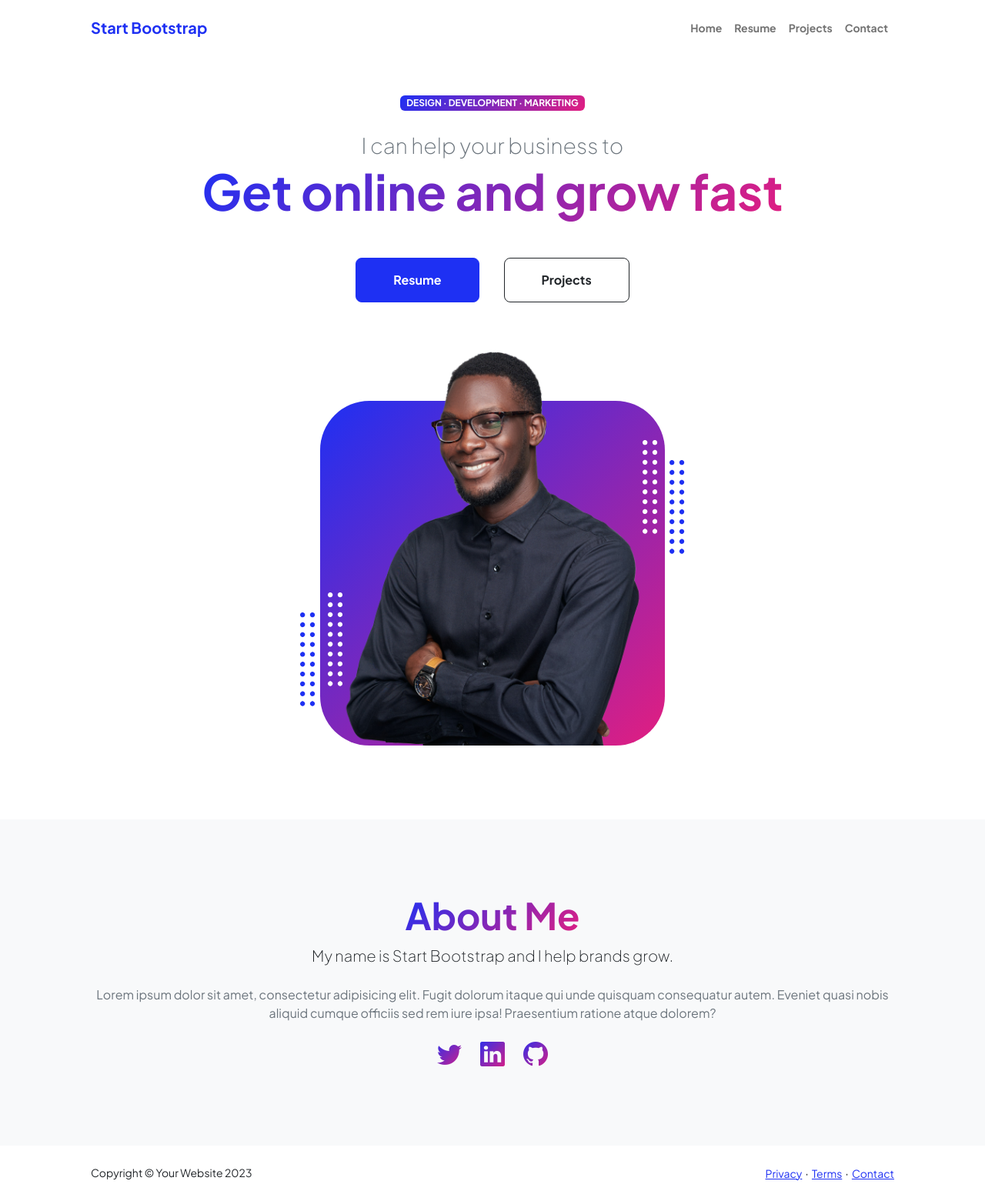
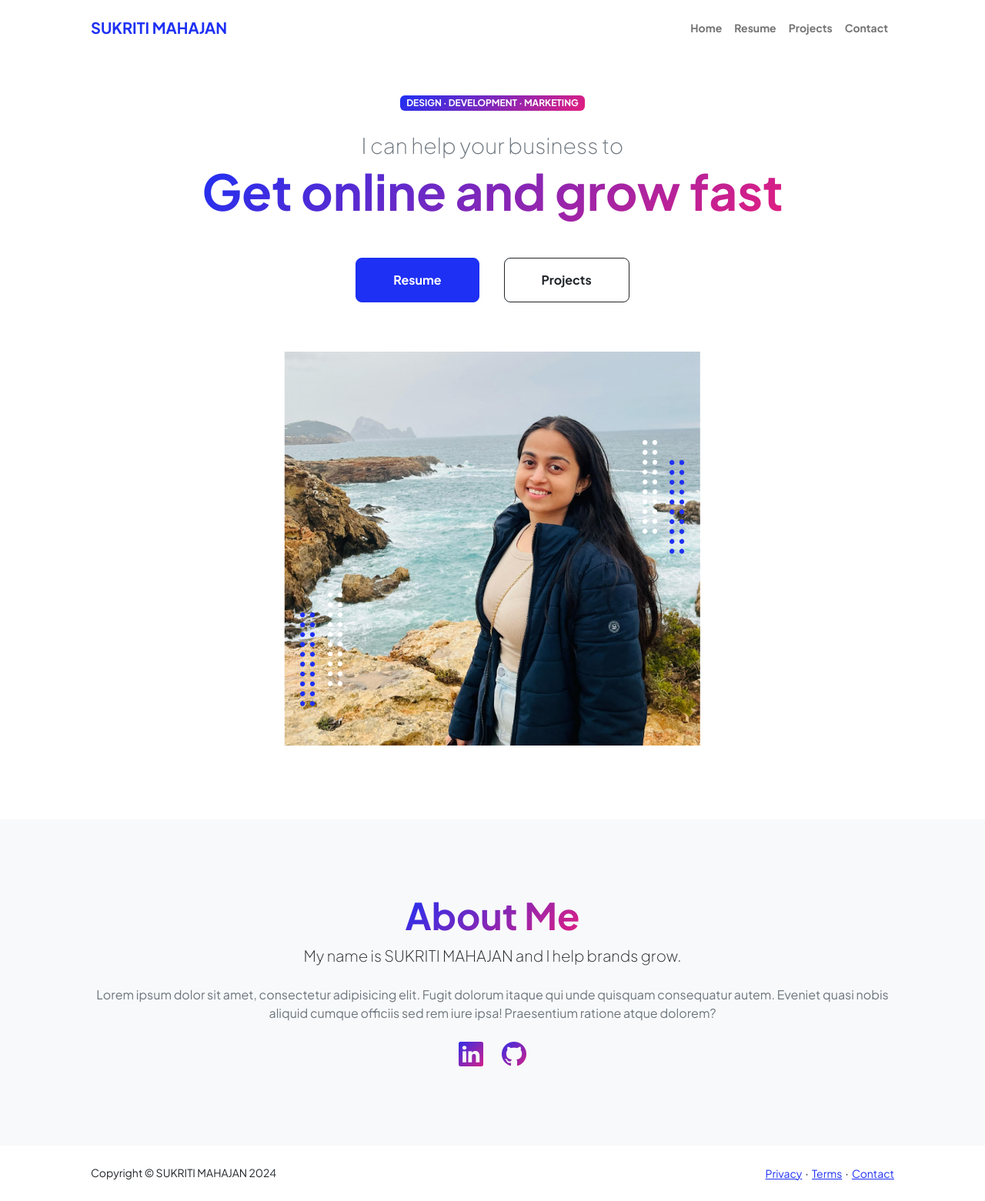
Before and after one commit to sukritimhjn/sukritimhjn.github.io, a website: page src/pug/index.pug in a window 1280 px wide. Shown: the whole page at 77% size. Drawn offline with nearby package versions, Linux system fonts and the light colour scheme; files that its build step writes are made by us from their sources; files whose address does not match are found by name.

Commit message:
initial changes

```diff
--- a/scripts/render-scripts.js
+++ b/scripts/render-scripts.js
@@ -15,7 +15,7 @@ module.exports = function renderScripts() {
     const destPathScriptsJS = upath.resolve(upath.dirname(__filename), '../dist/js/scripts.js');
 
     const copyright = `/*!
-* Start Bootstrap - ${packageJSON.title} v${packageJSON.version} (${packageJSON.homepage})
+* SUKRITI MAHAJAN - ${packageJSON.title} v${packageJSON.version} (${packageJSON.homepage})
 * Copyright 2013-${new Date().getFullYear()} ${packageJSON.author}
 * Licensed under ${packageJSON.license} (https://github.com/StartBootstrap/${packageJSON.name}/blob/master/LICENSE)
 */
--- a/scripts/render-scss.js
+++ b/scripts/render-scss.js
@@ -34,7 +34,7 @@ module.exports = function renderSCSS() {
 };
 
 const entryPoint = `/*!
-* Start Bootstrap - ${packageJSON.title} v${packageJSON.version} (${packageJSON.homepage})
+* SUKRITI MAHAJAN - ${packageJSON.title} v${packageJSON.version} (${packageJSON.homepage})
 * Copyright 2013-${new Date().getFullYear()} ${packageJSON.author}
 * Licensed under ${packageJSON.license} (https://github.com/StartBootstrap/${packageJSON.name}/blob/master/LICENSE)
 */
--- a/src/pug/contact.pug
+++ b/src/pug/contact.pug
@@ -8,7 +8,7 @@ html(lang='en')
         meta(name='description', content)
         meta(name='author', content)
 
-        title Modern Business - Start Bootstrap Template
+        title Modern Business - SUKRITI MAHAJAN Template
 
         // Favicon
         link(rel='icon', type='image/x-icon', href='assets/favicon.ico')
--- a/src/pug/includes/footer.pug
+++ b/src/pug/includes/footer.pug
@@ -2,7 +2,7 @@ footer.bg-white.py-4.mt-auto
     .container.px-5
         .row.align-items-center.justify-content-between.flex-column.flex-sm-row
             .col-auto
-                .small.m-0 Copyright &copy; Your Website 2023
+                .small.m-0 Copyright &copy; SUKRITI MAHAJAN 2024
             .col-auto
                 a.small(href='#!') Privacy
                 span.mx-1 &middot;
--- a/src/pug/includes/navbar.pug
+++ b/src/pug/includes/navbar.pug
@@ -1,7 +1,7 @@
 nav.navbar.navbar-expand-lg.navbar-light.bg-white.py-3
     .container.px-5
         a.navbar-brand(href='index.html')
-            span.fw-bolder.text-primary Start Bootstrap
+            span.fw-bolder.text-primary SUKRITI MAHAJAN
         button.navbar-toggler(type='button', data-bs-toggle='collapse', data-bs-target='#navbarSupportedContent', aria-controls='navbarSupportedContent', aria-expanded='false', aria-label='Toggle navigation')
             span.navbar-toggler-icon
         #navbarSupportedContent.collapse.navbar-collapse
--- a/src/pug/index.pug
+++ b/src/pug/index.pug
@@ -8,7 +8,7 @@ html(lang='en')
         meta(name='description', content='')
         meta(name='author', content='')
 
-        title Personal - Start Bootstrap Theme
+        title Sukriti Mahajan
 
         // Favicon
         link(rel='icon', type='image/x-icon', href='assets/favicon.ico')
@@ -43,7 +43,7 @@ html(lang='en')
                                 .profile.bg-gradient-primary-to-secondary
                                     // TIP: For best results, use a photo with a transparent background like the demo example below
                                     // Watch a tutorial on how to do this on YouTube (link)
-                                    img.profile-img(src='assets/profile.png', alt='...')
+                                    img.profile-img(src='assets/profile.jpg', alt='...')
                                     .dots-1
                                         include includes/svg-dots.pug
                                     .dots-2
@@ -61,11 +61,9 @@ html(lang='en')
                             .text-center.my-5
                                 h2.display-5.fw-bolder
                                     span.text-gradient.d-inline About Me
-                                p.lead.fw-light.mb-4 My name is Start Bootstrap and I help brands grow.
+                                p.lead.fw-light.mb-4 My name is SUKRITI MAHAJAN and I help brands grow.
                                 p.text-muted Lorem ipsum dolor sit amet, consectetur adipisicing elit. Fugit dolorum itaque qui unde quisquam consequatur autem. Eveniet quasi nobis aliquid cumque officiis sed rem iure ipsa! Praesentium ratione atque dolorem?
                                 .d-flex.justify-content-center.fs-2.gap-4
-                                    a.text-gradient(href="#!")
-                                        i.bi.bi-twitter
                                     a.text-gradient(href="#!")
                                         i.bi.bi-linkedin
                                     a.text-gradient(href="#!")
--- a/src/pug/projects.pug
+++ b/src/pug/projects.pug
@@ -8,7 +8,7 @@ html(lang='en')
         meta(name='description', content='')
         meta(name='author', content='')
 
-        title Modern Business - Start Bootstrap Template
+        title Modern Business - SUKRITI MAHAJAN Template
 
         // Favicon
         link(rel='icon', type='image/x-icon', href='assets/favicon.ico')
--- a/src/pug/resume.pug
+++ b/src/pug/resume.pug
@@ -8,7 +8,7 @@ html(lang='en')
         meta(name='description', content='')
         meta(name='author', content='')
 
-        title Personal - Start Bootstrap Template
+        title Personal - SUKRITI MAHAJAN Template
 
         // Favicon
         link(rel='icon', type='image/x-icon', href='assets/favicon.ico')
```
Also changed, not shown: dist/assets/profile.jpg (added), dist/assets/profile.png (deleted), dist/contact.html, dist/css/styles.css, dist/index.html, dist/js/scripts.js, dist/projects.html, dist/resume.html, src/assets/profile.jpg (added), src/assets/profile.png (deleted), 3 other files.
